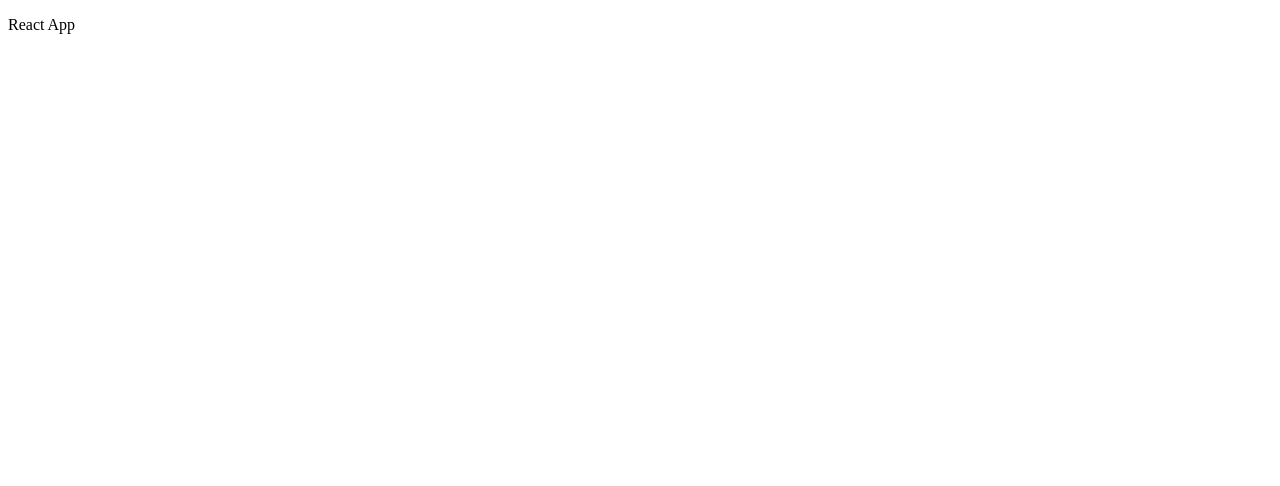
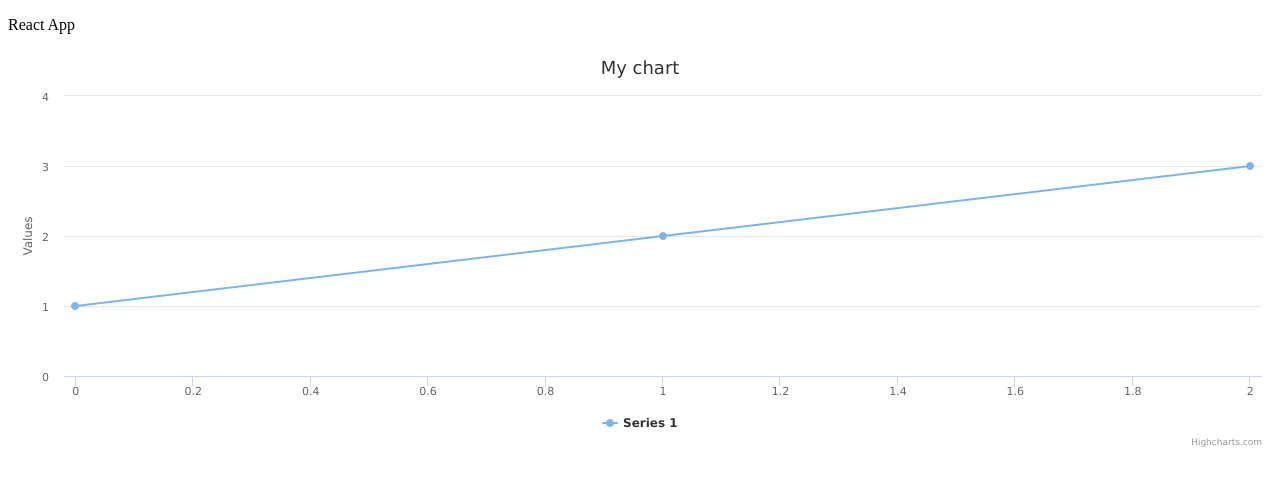
Before and after one commit to IkemotoNanako/yumemi-frontend, a React (Create React App) app: page / in a window 1280 px wide. Shown: the top 486 px of the page. Built offline with nearby package versions, Linux system fonts and the light colour scheme.

Commit message:
Highchartsでのグラフデモ

```diff
--- a/package.json
+++ b/package.json
@@ -6,6 +6,8 @@
     "@testing-library/jest-dom": "^5.16.5",
     "@testing-library/react": "^13.4.0",
     "@testing-library/user-event": "^13.5.0",
+    "highcharts": "^10.3.3",
+    "highcharts-react-official": "^3.1.0",
     "react": "^18.2.0",
     "react-dom": "^18.2.0",
     "react-scripts": "5.0.1",
--- a/src/App.js
+++ b/src/App.js
@@ -1,7 +1,25 @@
 import React from 'react';
+import Highcharts from 'highcharts'
+import HighchartsReact from 'highcharts-react-official'
+
+const options = {
+  title: {
+      text: 'My chart'
+  },
+  series: [{
+      type: 'line',
+      data: [1, 2, 3]
+  }]
+};
 function App() {
   return (
-    <p>React App</p>
+    <div>
+      <p>React App</p>
+      <HighchartsReact
+    highcharts={Highcharts}
+    options={options}
+  />
+    </div>
   );
 }
 
```
Also changed, not shown: 1 other file (tests, documents, lock files or other folders).
